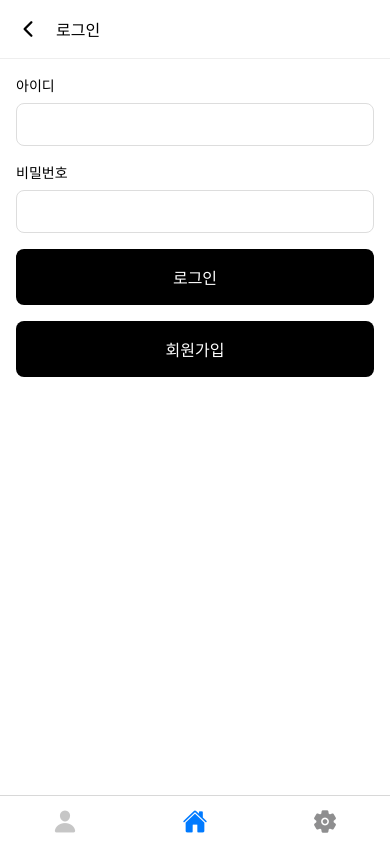
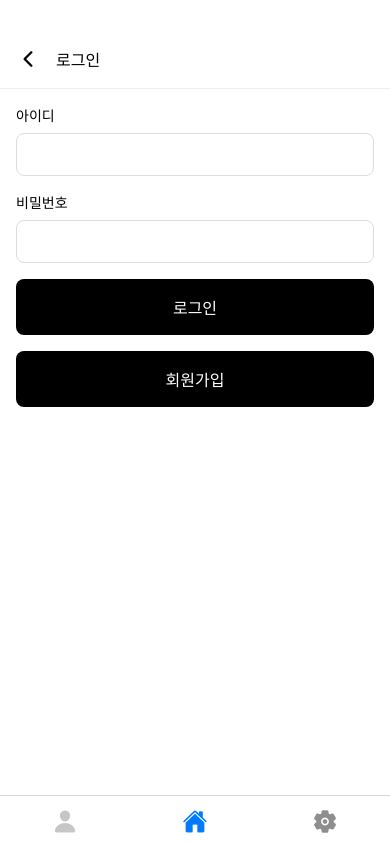
Before and after one commit to eunsol-k/lets-eat-M-FE, a React Native app: screen /LoginScreen in a window 390 px wide. Built offline with nearby package versions, Linux system fonts and the light colour scheme.

Commit message:
fix signup-login process

```diff
--- a/screens/LoginScreen.js
+++ b/screens/LoginScreen.js
@@ -26,6 +26,7 @@ const LoginScreen = ({ navigation }) => {
         }),
       });
 
+      if (response.status === 201) {
         const data = await response.json();
 
         if (data.access_token && data.refresh_token) {
@@ -34,6 +35,7 @@ const LoginScreen = ({ navigation }) => {
           await AsyncStorage.setItem('nickname', data.username);
 
           navigation.navigate('MainScreen');
+        }
       }
     } catch (error) {
       console.error('Login error:', error);
@@ -82,6 +84,7 @@ const styles = StyleSheet.create({
     backgroundColor: '#fff',
   },
   header: {
+    marginBlockStart: 30,
     flexDirection: 'row',
     alignItems: 'center',
     padding: 16,
--- a/screens/SetNicknameScreen.js
+++ b/screens/SetNicknameScreen.js
@@ -25,7 +25,7 @@ const SetNicknameScreen = ({ navigation }) => {
         }),
       });
 
-      if (response.status === 200) {
+      if (response.status === 201) {
         navigation.navigate('LoginScreen', { username: nickname });
       }
     } catch (error) {
@@ -64,6 +64,7 @@ const styles = StyleSheet.create({
     backgroundColor: '#fff',
   },
   header: {
+    marginBlockStart: 30,
     flexDirection: 'row',
     alignItems: 'center',
     padding: 16,
--- a/screens/SignUpScreen.js
+++ b/screens/SignUpScreen.js
@@ -67,6 +67,7 @@ const styles = StyleSheet.create({
     backgroundColor: '#fff',
   },
   header: {
+    marginBlockStart: 30,
     flexDirection: 'row',
     alignItems: 'center',
     padding: 16,
```
Lines whose indentation alone changed are shown as unchanged.
